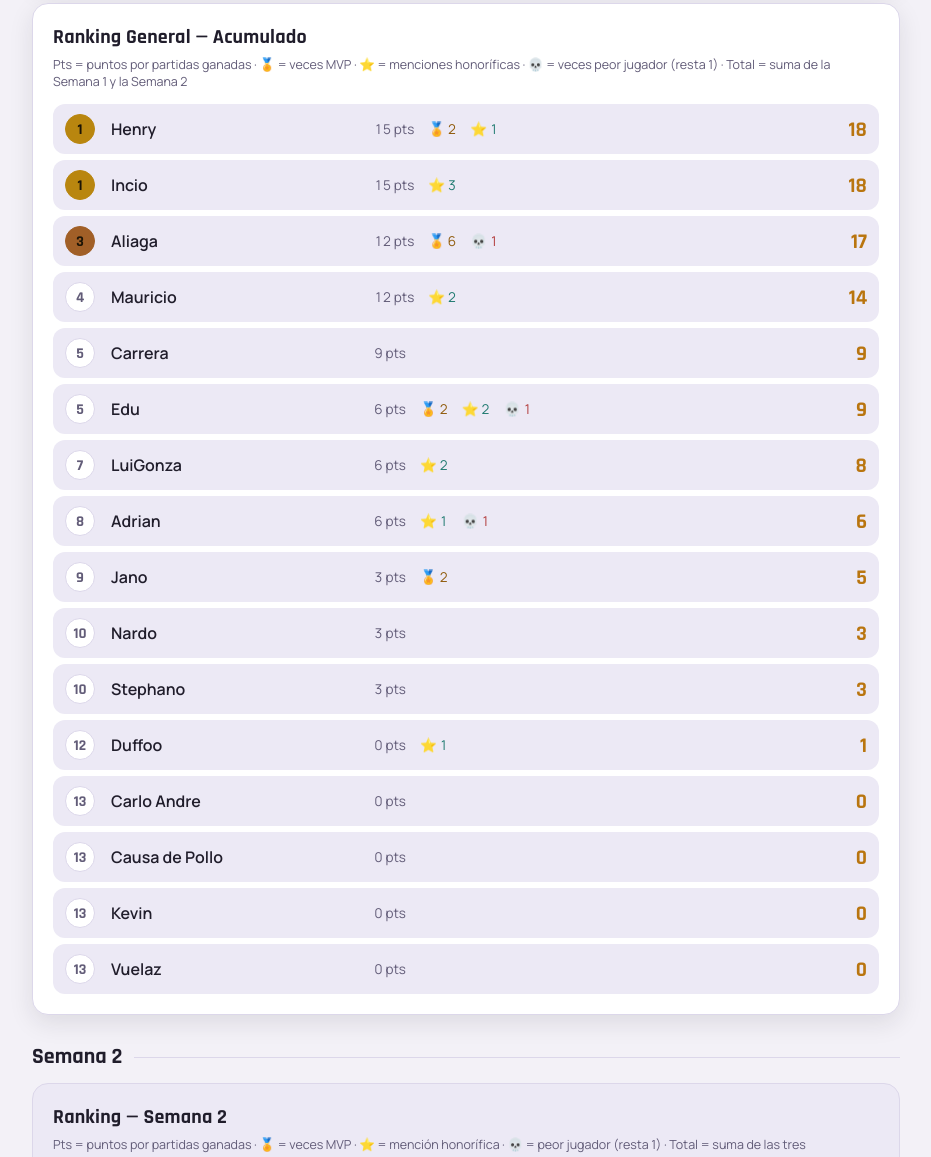
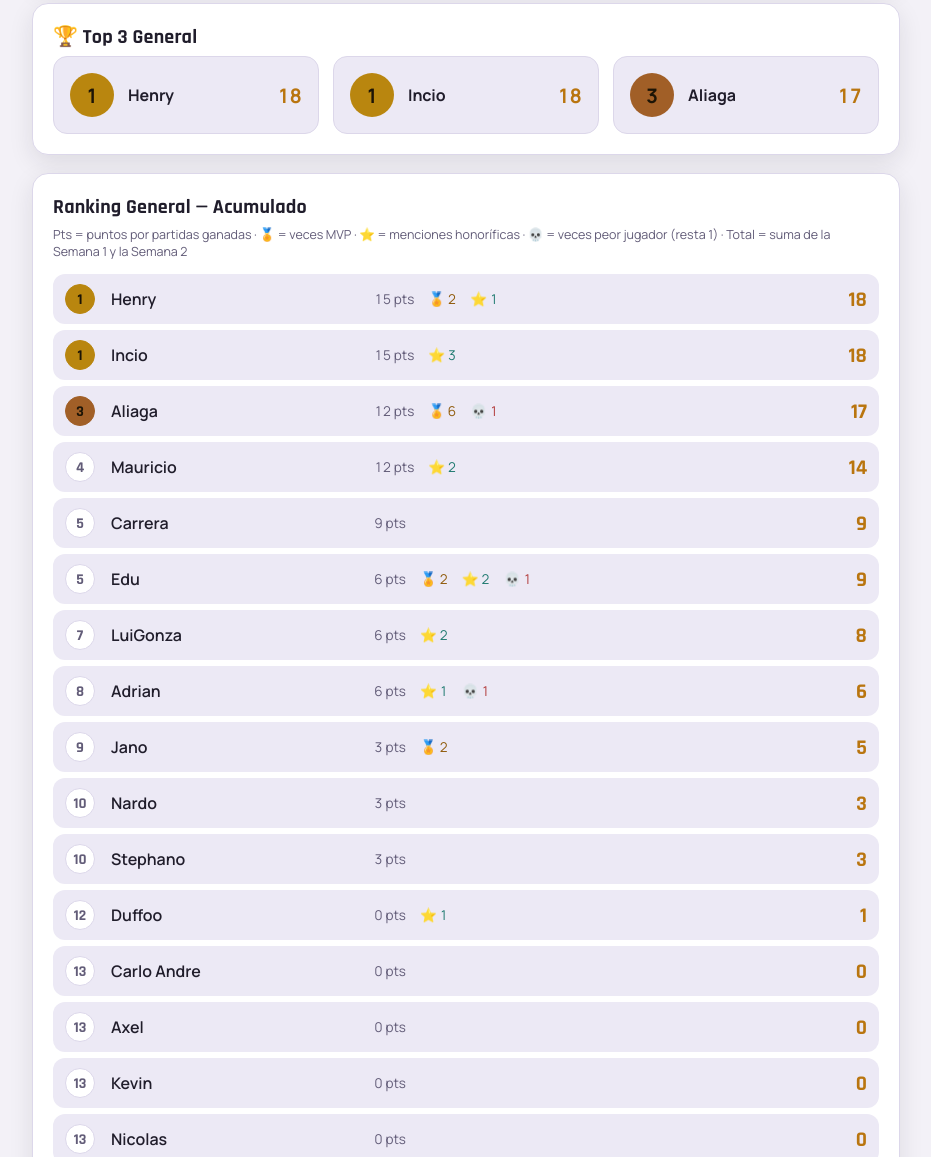
Before and after one commit to nardios/liga-de-los-viernes, a plain HTML site: page index.html in a window 1280 px wide. Shown: the part 224-1381 px from the top of the page, without its empty margins (174-1105 px from the left). Drawn offline with Linux system fonts and the light colour scheme.

Commit message:
Top 3 general y nombres reales de jugadores

```diff
--- a/index.html
+++ b/index.html
@@ -178,6 +178,14 @@ h1{
 .hero-pill{background:var(--surface);border:1px solid var(--border);border-radius:999px;padding:2px 11px;font-size:12px;color:var(--text-dim);}
 .panel--sub .hero-pill{background:var(--surface-2);}
 .hero-pill--mvp{background:var(--accent-soft);border-color:var(--accent);color:var(--accent-strong);font-weight:600;}
+.podium{display:flex;gap:14px;flex-wrap:wrap;}
+.podium-card{flex:1 1 150px;background:var(--surface-2);border:1px solid var(--border);border-radius:14px;padding:16px;display:flex;align-items:center;gap:14px;}
+.podium-medal{width:44px;height:44px;border-radius:50%;display:flex;align-items:center;justify-content:center;font-weight:700;font-size:20px;color:#1c1406;flex:0 0 auto;}
+.podium-medal--1{background:var(--rank-gold);}
+.podium-medal--2{background:var(--rank-silver);}
+.podium-medal--3{background:var(--rank-bronze);}
+.podium-name{font-weight:700;font-size:16px;}
+.podium-total{font-weight:700;font-size:20px;color:var(--accent);margin-left:auto;font-variant-numeric:tabular-nums;}
 .foot{margin-top:8px;color:var(--text-dim);font-size:12.5px;}
 @media (prefers-reduced-motion: reduce){*{transition:none!important;animation:none!important;}}
 </style>
@@ -196,6 +204,15 @@ h1{
   </header>
 
   <section class="panel">
+    <h2 class="section-title">🏆 Top 3 General</h2>
+    <div class="podium">
+      <div class="podium-card"><div class="podium-medal podium-medal--1">1</div><div class="podium-name">Henry</div><div class="podium-total">18</div></div>
+      <div class="podium-card"><div class="podium-medal podium-medal--1">1</div><div class="podium-name">Incio</div><div class="podium-total">18</div></div>
+      <div class="podium-card"><div class="podium-medal podium-medal--3">3</div><div class="podium-name">Aliaga</div><div class="podium-total">17</div></div>
+    </div>
+  </section>
+
+  <section class="panel">
     <h2 class="section-title">Ranking General — Acumulado</h2>
     <p class="legend">Pts = puntos por partidas ganadas · 🏅 = veces MVP · ⭐ = menciones honoríficas · 💀 = veces peor jugador (resta 1) · Total = suma de la Semana 1 y la Semana 2</p>
     <div class="board">
@@ -212,9 +229,9 @@ h1{
       <div class="row"><div class="rank">10</div><div class="pname">Stephano</div><div class="stats"><span class="stat">3 pts</span></div><div class="total">3</div></div>
       <div class="row"><div class="rank">12</div><div class="pname">Duffoo</div><div class="stats"><span class="stat">0 pts</span><span class="stat stat--mencion">⭐ 1</span></div><div class="total">1</div></div>
       <div class="row"><div class="rank">13</div><div class="pname">Carlo Andre</div><div class="stats"><span class="stat">0 pts</span></div><div class="total">0</div></div>
-      <div class="row"><div class="rank">13</div><div class="pname">Causa de Pollo</div><div class="stats"><span class="stat">0 pts</span></div><div class="total">0</div></div>
+      <div class="row"><div class="rank">13</div><div class="pname">Axel</div><div class="stats"><span class="stat">0 pts</span></div><div class="total">0</div></div>
       <div class="row"><div class="rank">13</div><div class="pname">Kevin</div><div class="stats"><span class="stat">0 pts</span></div><div class="total">0</div></div>
-      <div class="row"><div class="rank">13</div><div class="pname">Vuelaz</div><div class="stats"><span class="stat">0 pts</span></div><div class="total">0</div></div>
+      <div class="row"><div class="rank">13</div><div class="pname">Nicolas</div><div class="stats"><span class="stat">0 pts</span></div><div class="total">0</div></div>
     </div>
   </section>
 
@@ -233,9 +250,9 @@ h1{
       <div class="row"><div class="rank">6</div><div class="pname">Jano</div><div class="stats"><span class="stat">3 pts</span><span class="stat stat--mvp">🏅 2</span></div><div class="total">5</div></div>
       <div class="row"><div class="rank">8</div><div class="pname">Adrian</div><div class="stats"><span class="stat">3 pts</span><span class="stat stat--peor">💀 1</span></div><div class="total">2</div></div>
       <div class="row"><div class="rank">9</div><div class="pname">Duffoo</div><div class="stats"><span class="stat">0 pts</span><span class="stat stat--mencion">⭐ 1</span></div><div class="total">1</div></div>
-      <div class="row"><div class="rank">10</div><div class="pname">Causa de Pollo</div><div class="stats"><span class="stat">0 pts</span></div><div class="total">0</div></div>
+      <div class="row"><div class="rank">10</div><div class="pname">Axel</div><div class="stats"><span class="stat">0 pts</span></div><div class="total">0</div></div>
       <div class="row"><div class="rank">10</div><div class="pname">Kevin</div><div class="stats"><span class="stat">0 pts</span></div><div class="total">0</div></div>
-      <div class="row"><div class="rank">10</div><div class="pname">Vuelaz</div><div class="stats"><span class="stat">0 pts</span></div><div class="total">0</div></div>
+      <div class="row"><div class="rank">10</div><div class="pname">Nicolas</div><div class="stats"><span class="stat">0 pts</span></div><div class="total">0</div></div>
     </div>
   </section>
 
```
